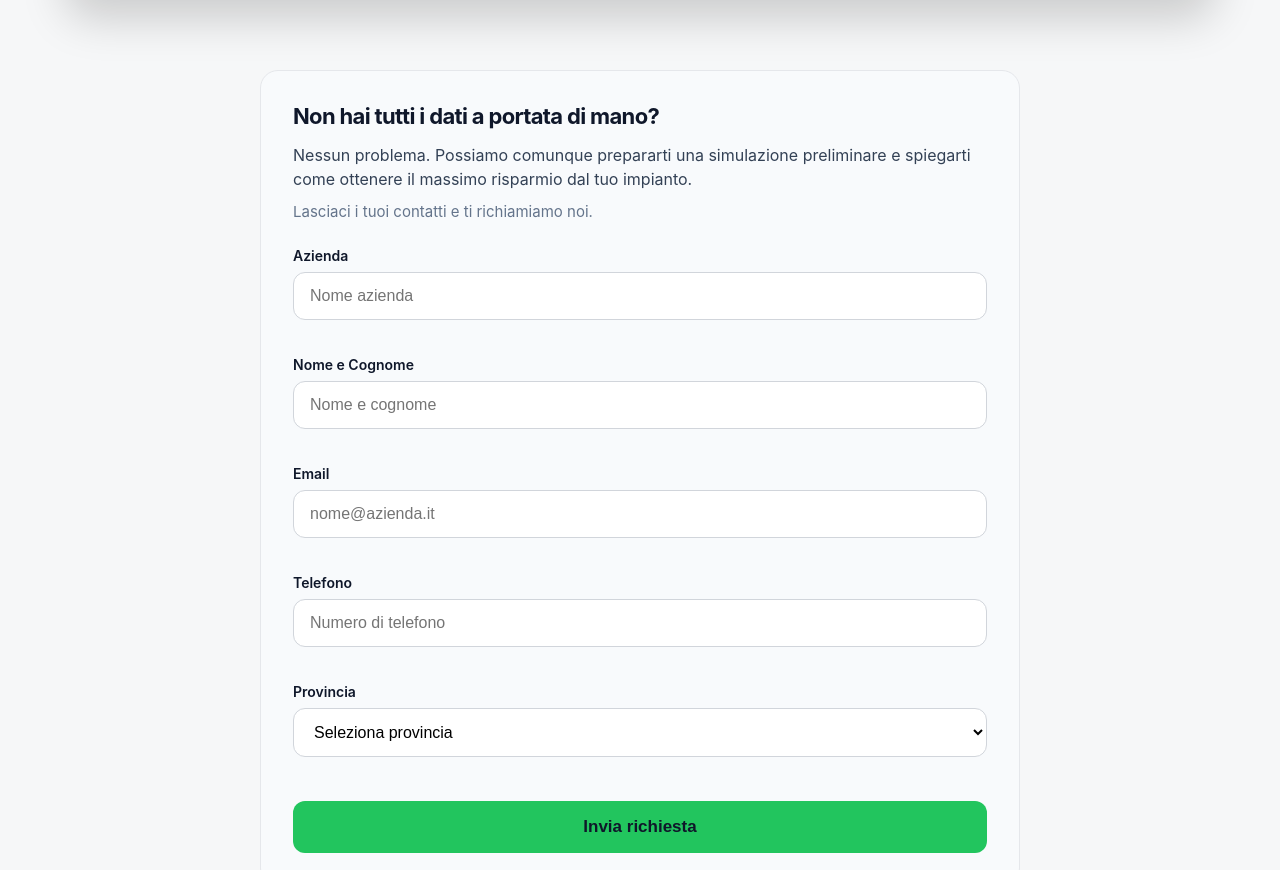
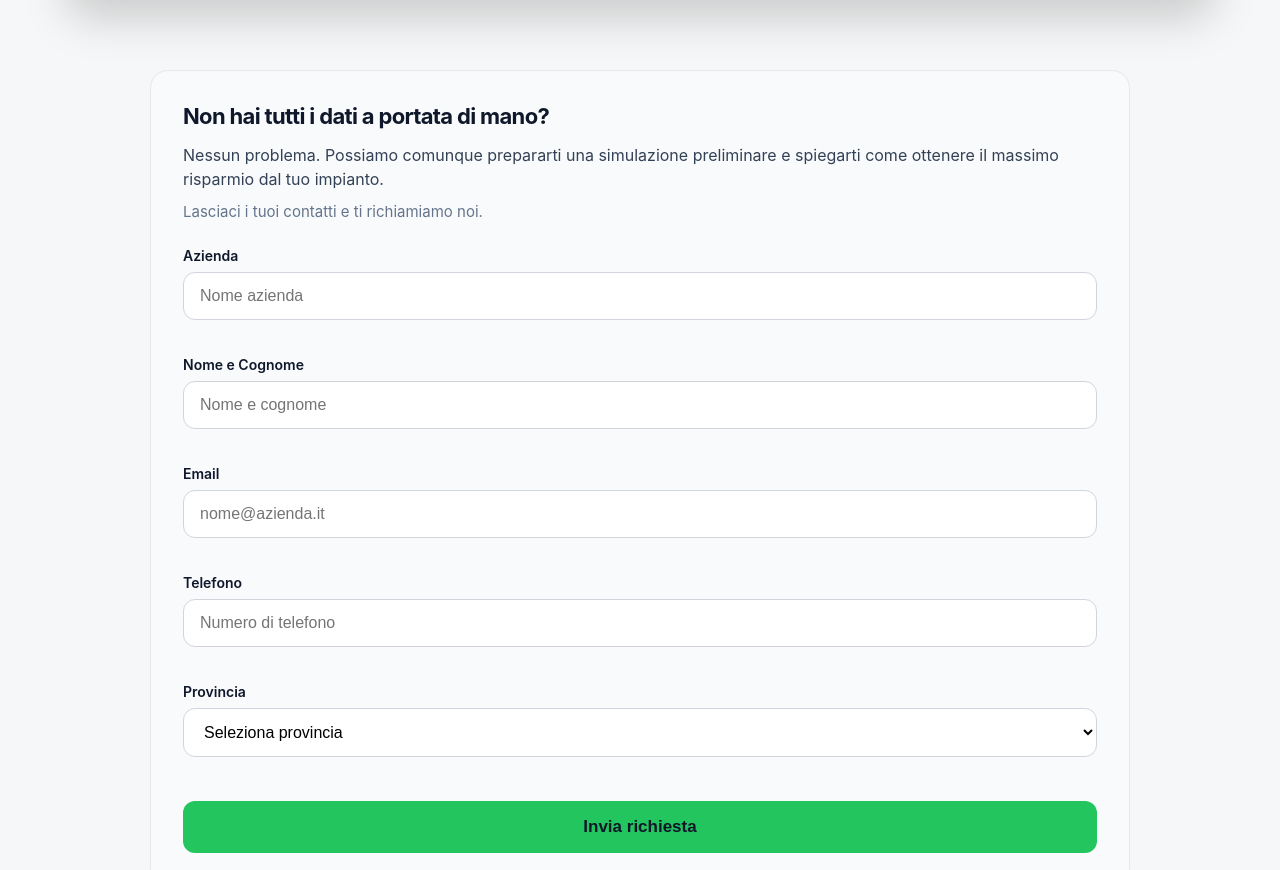
Before and after one commit to marcomngh/premiumstorage, a plain HTML site: page index.html in a window 1280 px wide. Shown: the part 2806-3676 px from the top of the page. Drawn offline with Linux system fonts and the light colour scheme.

Commit message:
Update index.html

```diff
--- a/index.html
+++ b/index.html
@@ -454,7 +454,7 @@
 }
 .contatto-rapido {
   width: 100%;
-  max-width: 760px;
+  max-width: 980px;
   margin: 0 auto;
   padding: 32px;
   border-radius: 18px;
```
